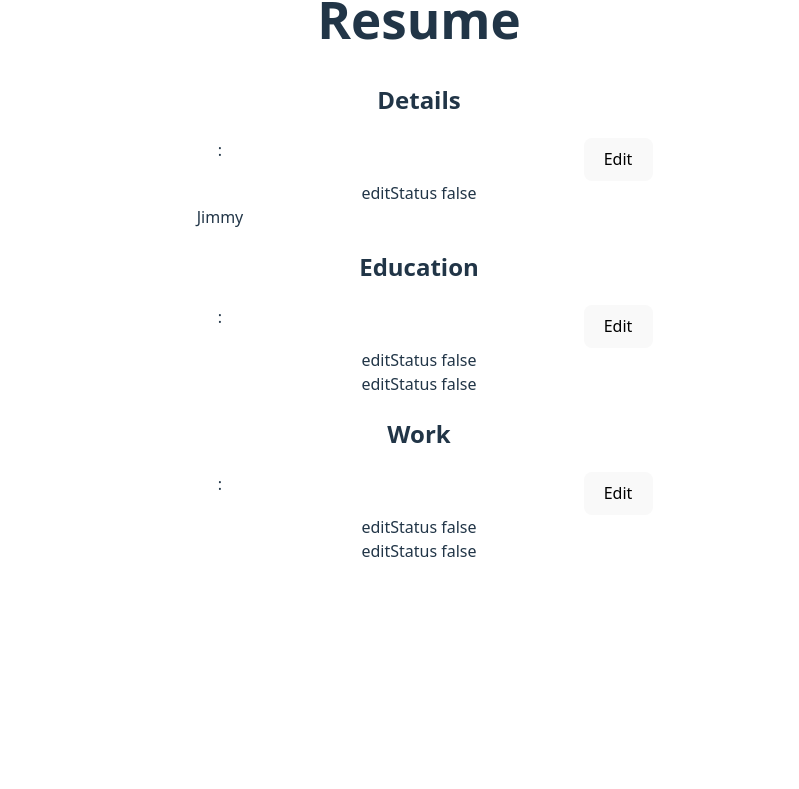
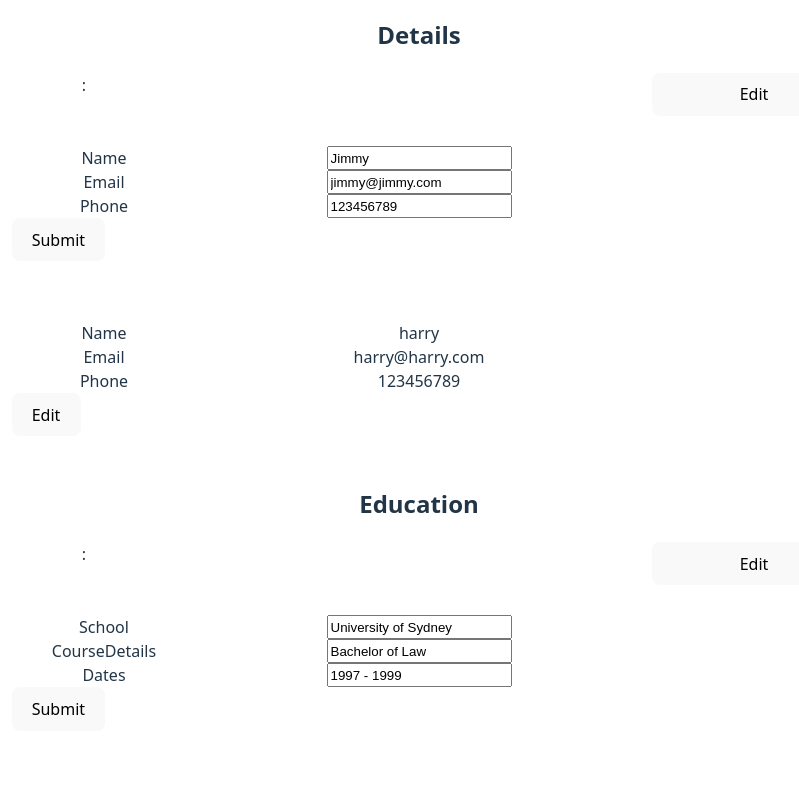
Before and after one commit to hoomanhorsey/odin-resume, a React (Vite) app: page / in a window 1280 px wide. Shown: the part 140-929 px from the top of the page, without its empty margins (221-1020 px from the left). Before the commit the page ends 800 px from the top, so only its background shows below. Built offline with nearby package versions, Linux system fonts and the light colour scheme.

Commit message:
Finally got the form to render grouped by category, but may need to tidy up the code.

```diff
--- a/src/App.css
+++ b/src/App.css
@@ -41,6 +41,9 @@
   color: #888;
 }
 
+.entryContainer {
+  padding: 30px;
+}
 .itemContainer {
   display: grid;
   grid-template-columns: repeat(3, 1fr);
--- a/src/components/details.jsx
+++ b/src/components/details.jsx
@@ -2,81 +2,68 @@ import { useState } from "react";
 import { defaultCV } from "../data/defaultCV";
 
 function BenderValues({ CVDetails, category }) {
-  CVDetails.map((item) => console.log(item));
+  const selectedCategory = CVDetails.find((item) => item.category === category);
 
-  CVDetails.filter((item) => item.category === category).map((item) =>
-    console.log("filtered", item)
-  );
-
-  return CVDetails.filter((item) => item.category === category).map(
-    (item) =>
-      item.items.map((subItem) =>
-        subItem.values.editStatus === false ? (
-          <>
-            <div> editStatus false</div>
-            <div class="itemContainer">
-              <div> {subItem.values.name}</div>
-              <div></div>
-              <div></div>
+  return selectedCategory.entries.map((entry) =>
+    entry.editStatus === false ? (
+      <div className="entryContainer">
+        {Object.entries(entry.values).map(([key, value]) => {
+          return (
+            <>
+              <div className="itemContainer" key={entry.id}>
+                <div className="itemLabel">{key}</div>
+                <input lassName="itemInput" type="text" value={value}></input>
+              </div>
+            </>
+          );
+        })}
+        <div></div>
+        <div>
+          <button className="itemButton" onClick={() => submitInfo(entry.id)}>
+            Submit
+          </button>
+        </div>
+      </div>
+    ) : (
+      <div className="entryContainer">
+        {Object.entries(entry.values).map(([key, value]) => {
+          return (
+            <div className="itemContainer" key={entry.id}>
+              <div className="itemLabel">{key}</div>
+              <div className="itemValue">{value}</div>
             </div>
-          </>
-        ) : (
-          <div>boo </div>
-        )
-      )
-
-    // item.values.editStatus === false ? (
-    //   <div class="itemContainer" key={items.label}>
-    //     <div class="itemLabel">{items.label}:</div>
-    //     <input
-    //       class="itemInput"
-    //       type="text"
-    //       value={items.values.name}
-    //       onChange={(e) => updateValue(item.id, e.target.value)}
-    //     ></input>
-    //     <div>
-    //       <button
-    //         class="itemButton"
-    //         onClick={() => submitInfo(items.values.name)}
-    //       >
-    //         Submit
-    //       </button>
-    //     </div>
-    //   </div>
-    // ) : (
-    //   <div class="itemContainer" key={item.id}>
-    //     <div class="itemLabel">{item.label}:</div>
-    //     <div class="itemValue">{item.value}</div>{" "}
-    //     <button class="itemButton" onClick={() => editStatus(item.id)}>
-    //       Edit
-    //     </button>
-    //   </div>
-    // )
+          );
+        })}
+        <button className="itemButton" onClick={() => editStatus(entry.id)}>
+          Edit
+        </button>
+      </div>
+    )
   );
 }
 
 function RenderValues({ CVDetails, category }) {
   return CVDetails.filter((item) => item.category === category).map((item) =>
     item.editStatus === false ? (
-      <div class="itemContainer" key={item.id}>
-        <div class="itemLabel">{item.label}:</div>
+      <div className="itemContainer" key={item.id}>
+        <div className="itemLabel">{item.label}:</div>
         <input
-          class="itemInput"
+          className="itemInput"
           type="text"
           value={item.value}
           onChange={(e) => updateValue(item.id, e.target.value)}
         ></input>
         <div>
-          <button class="itemButton" onClick={() => submitInfo(item.id)}>
+          <button className="itemButton" onClick={() => submitInfo(item.id)}>
             Submit
           </button>
         </div>
       </div>
     ) : (
-      <div class="itemContainer" key={item.id}>
-        <div class="itemLabel">{item.label}:</div>
-        <div class="itemValue">{item.value}</div>{" "}
-        <button class="itemButton" onClick={() => editStatus(item.id)}>
+      <div className="itemContainer" key={item.id}>
+        <div className="itemLabel">{item.label}:</div>
+        <div className="itemValue">{item.value}</div>{" "}
+        <button className="itemButton" onClick={() => editStatus(item.id)}>
           Edit
         </button>
       </div>
@@ -122,8 +109,10 @@ function GlobalCV() {
     <div key={category}>
       <h2>{category}</h2>
 
-      {console.log("hi")}
       <RenderValues CVDetails={CVDetails} category={category} />
+
+      {console.log("calling BenderValues with" + { category })}
+
       <BenderValues CVDetails={CVDetails} category={category} />
     </div>
   ));
@@ -133,25 +122,25 @@ function GlobalCV() {
   //     <h2>{category}</h2>
   //     {CVDetails.filter((item) => item.category === category).map((item) =>
   //       item.editStatus === false ? (
-  //         <div class="itemContainer" key={item.id}>
-  //           <div class="itemLabel">{item.label}:</div>
+  //         <div className="itemContainer" key={item.id}>
+  //           <div className="itemLabel">{item.label}:</div>
   //           <input
-  //             class="itemInput"
+  //             className="itemInput"
   //             type="text"
   //             value={item.value}
   //             onChange={(e) => updateValue(item.id, e.target.value)}
   //           ></input>
   //           <div>
-  //             <button class="itemButton" onClick={() => submitInfo(item.id)}>
+  //             <button className="itemButton" onClick={() => submitInfo(item.id)}>
   //               Submit
   //             </button>
   //           </div>
   //         </div>
   //       ) : (
-  //         <div class="itemContainer" key={item.id}>
-  //           <div class="itemLabel">{item.label}:</div>
-  //           <div class="itemValue">{item.value}</div>{" "}
-  //           <button class="itemButton" onClick={() => editStatus(item.id)}>
+  //         <div className="itemContainer" key={item.id}>
+  //           <div className="itemLabel">{item.label}:</div>
+  //           <div className="itemValue">{item.value}</div>{" "}
+  //           <button className="itemButton" onClick={() => editStatus(item.id)}>
   //             Edit
   //           </button>
   //         </div>
@@ -165,25 +154,25 @@ function GlobalCV() {
   //     <h2>{category}</h2>
   //     {CVDetails.filter((item) => item.category === category).map((item) =>
   //       item.editStatus === false ? (
-  //         <div class="itemContainer" key={item.id}>
-  //           <div class="itemLabel">{item.label}:</div>
+  //         <div className="itemContainer" key={item.id}>
+  //           <div className="itemLabel">{item.label}:</div>
   //           <input
-  //             class="itemInput"
+  //             className="itemInput"
   //             type="text"
   //             value={item.value}
   //             onChange={(e) => updateValue(item.id, e.target.value)}
   //           ></input>
   //           <div>
-  //             <button class="itemButton" onClick={() => submitInfo(item.id)}>
+  //             <button className="itemButton" onClick={() => submitInfo(item.id)}>
   //               Submit
   //             </button>
   //           </div>
   //         </div>
   //       ) : (
-  //         <div class="itemContainer" key={item.id}>
-  //           <div class="itemLabel">{item.label}:</div>
-  //           <div class="itemValue">{item.value}</div>{" "}
-  //           <button class="itemButton" onClick={() => editStatus(item.id)}>
+  //         <div className="itemContainer" key={item.id}>
+  //           <div className="itemLabel">{item.label}:</div>
+  //           <div className="itemValue">{item.value}</div>{" "}
+  //           <button className="itemButton" onClick={() => editStatus(item.id)}>
   //             Edit
   //           </button>
   //         </div>
--- a/src/data/defaultCV.js
+++ b/src/data/defaultCV.js
@@ -1,58 +1,73 @@
 const defaultCV = [
   {
     category: "Details",
-    items: [
+    entries: [
       {
+        id: 1,
         label: "Personal Details",
         values: {
-          name: "Jimmy",
-          email: "jimmy@jimmy.com",
-          phone: "123456789",
-          editStatus: false,
+          Name: "Jimmy",
+          Email: "jimmy@jimmy.com",
+          Phone: "123456789",
         },
+        editStatus: false,
+      },
+      {
+        id: 2,
+        label: "Personal Details",
+        values: {
+          Name: "harry",
+          Email: "harry@harry.com",
+          Phone: "123456789",
+        },
+        editStatus: true,
       },
     ],
   },
   {
     category: "Education",
-    items: [
+    entries: [
       {
+        id: 3,
         values: {
-          school: "University of Sydney",
-          courseDetails: "Bachelor of Law",
-          dates: "1997 - 1999",
-          editStatus: false,
+          School: "University of Sydney",
+          CourseDetails: "Bachelor of Law",
+          Dates: "1997 - 1999",
         },
+        editStatus: false,
       },
       {
+        id: 4,
         values: {
-          school: "University of Sydney",
-          courseDetails: "Bachelor of Law",
-          dates: "1997 - 1999",
-          editStatus: false,
+          School: "University of Melbourne",
+          CourseDetails: "Master of Law",
+          Dates: "2000 - 2002",
         },
+        editStatus: false,
       },
     ],
   },
 
   {
     category: "Work",
-    items: [
+    entries: [
       {
+        id: 5,
         values: {
-          company: "Big Law",
-          role: "Lawyer",
-          dates: "2000 - 2005",
-          editStatus: false,
+          Organisation: "Big Law",
+          Position: "Lawyer",
+          Dates: "2000 - 2005",
         },
+        editStatus: false,
       },
       {
+        id: 6,
         values: {
-          company: "Australian Government",
-          role: "Policy Guy",
-          dates: "2006 - 2015",
-          editStatus: false,
+          Organisation: "Australian Government",
+          Position: "Policy Guy",
+          Dates: "2006 - 2015",
         },
+        editStatus: false,
       },
     ],
   },
```
